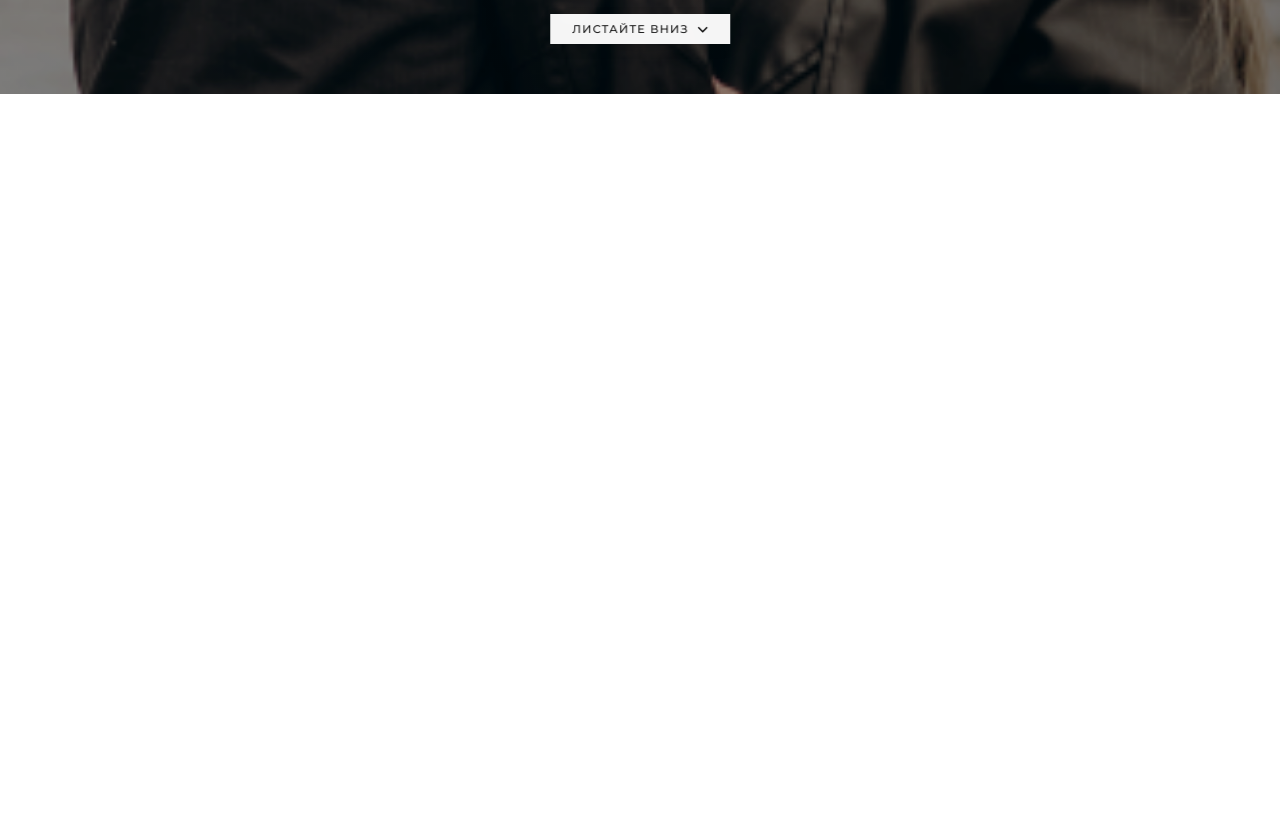
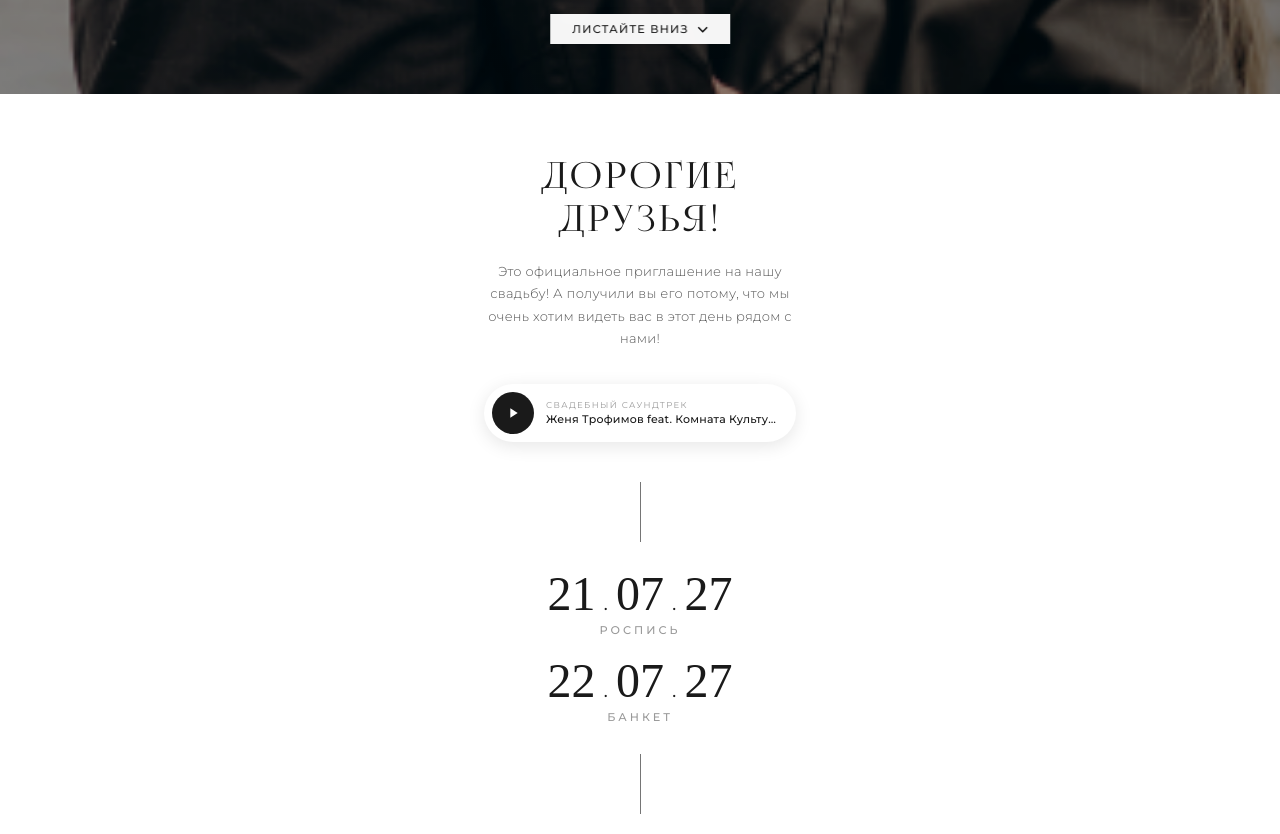
Before and after one commit to wedding-love/Dmitry-Anna-22.07.2027, a plain HTML site: page index.html in a window 1280 px wide. Shown: the part 706-1540 px from the top of the page. Before the commit the page ends 800 px from the top, so only its background shows below. Drawn offline with nearby package versions, Linux system fonts and the light colour scheme.

Commit message:
Update index.html

```diff
--- a/index.html
+++ b/index.html
@@ -36,7 +36,6 @@
             width: 100%;
             overflow-x: hidden;
             scroll-behavior: smooth;
-            height: 100%;
         }
 
         body {
@@ -44,46 +43,34 @@
             background-color: #ffffff;
         }
 
-        /* ============ ОБЩИЕ КЛАССЫ АНИМАЦИИ ============ */
+        /* ============ АНИМАЦИИ (НОВАЯ ЛОГИКА) ============ */
         .anim-fade-up {
             opacity: 0;
             transform: translateY(40px);
             transition: opacity 1.5s cubic-bezier(0.25, 0.8, 0.4, 1), transform 1.5s cubic-bezier(0.25, 0.8, 0.4, 1);
         }
-        .anim-fade-up.visible {
-            opacity: 1;
-            transform: translateY(0);
-        }
+        .anim-fade-up.visible { opacity: 1; transform: translateY(0); }
 
         .anim-fade-left {
             opacity: 0;
             transform: translateX(-40px);
             transition: opacity 1.5s cubic-bezier(0.25, 0.8, 0.4, 1), transform 1.5s cubic-bezier(0.25, 0.8, 0.4, 1);
         }
-        .anim-fade-left.visible {
-            opacity: 1;
-            transform: translateX(0);
-        }
+        .anim-fade-left.visible { opacity: 1; transform: translateX(0); }
 
         .anim-fade-right {
             opacity: 0;
             transform: translateX(40px);
             transition: opacity 1.5s cubic-bezier(0.25, 0.8, 0.4, 1), transform 1.5s cubic-bezier(0.25, 0.8, 0.4, 1);
         }
-        .anim-fade-right.visible {
-            opacity: 1;
-            transform: translateX(0);
-        }
+        .anim-fade-right.visible { opacity: 1; transform: translateX(0); }
 
         .anim-scale {
             opacity: 0;
-            transform: scale(0.9);
+            transform: scale(0.95);
             transition: opacity 1.5s ease, transform 1.5s ease;
         }
-        .anim-scale.visible {
-            opacity: 1;
-            transform: scale(1);
-        }
+        .anim-scale.visible { opacity: 1; transform: scale(1); }
 
         /* ============ ПЕРВЫЙ ЭКРАН ============ */
         .first-screen {
@@ -92,14 +79,13 @@
             height: 100vh;
             height: 100dvh;
             overflow: hidden;
-            background-color: #f5f0eb; /* Светлый фон как во втором примере */
+            background-color: #ffffff;
         }
 
         .photo-bg {
             position: absolute;
             top: 0; left: 0;
             width: 100%; height: 100%;
-            /* Замените путь к фото на актуальный */
             background-image: url('Захват20261123225728.pngыфцвфа - Дима Колесов.png');
             background-size: cover;
             background-position: center 30%;
@@ -149,11 +135,10 @@
             z-index: 10;
         }
         .names-lines { display: flex; flex-direction: column; align-items: flex-start; gap: 0.1rem; }
-
         .name-line {
             font-family: 'Lighthaus', 'Quicksand', sans-serif;
             font-weight: 300;
-            font-size: clamp(2.5rem, 6vw, 4.2rem);
+            font-size: 4.2rem;
             letter-spacing: 5px;
             text-transform: uppercase;
             color: #ffffff;
@@ -171,7 +156,7 @@
             top: 52%;
             transform: translateY(-50%) scale(0.9);
             font-family: 'Cormorant Garamond', serif;
-            font-size: clamp(4rem, 10vw, 9.5rem);
+            font-size: 9.5rem;
             font-style: italic;
             color: rgba(255,255,255,0.12);
             pointer-events: none;
@@ -208,15 +193,20 @@
         .scroll-down:hover { background: white; transform: translateX(-50%) scale(1.02); box-shadow: 0 6px 16px rgba(0,0,0,0.2); }
         .arrow-icon-svg { margin-left: 8px; width: 11px; height: 11px; stroke: #1a1a1a; }
 
-        /* ============ ОБЩИЕ СЕКЦИИ ============ */
+        /* ============ ОБЩИЕ ЭКРАНЫ ============ */
         section {
             width: 100%;
             background: #ffffff;
             padding: 60px 20px;
-            overflow: hidden; /* Важно для анимаций вылета */
+            overflow: hidden;
         }
 
-        .container { text-align: center; max-width: 450px; margin: 0 auto; }
+        .invitation-container { text-align: center; max-width: 400px; margin: 0 auto; }
+
+        .line { width: 1px; background: #1a1a1a; height: 60px; margin: 0 auto; opacity: 0; transform: scaleY(0); transition: opacity 2.5s cubic-bezier(0.2,0.9,0.3,1.1), transform 2.5s cubic-bezier(0.2,0.9,0.3,1.1); }
+        .line-top { margin-bottom: 30px; transform-origin: top; }
+        .line-bottom { margin-top: 30px; margin-bottom: 50px; transform-origin: bottom; }
+        .line.visible { opacity: 0.6; transform: scaleY(1); }
 
         /* Типографика */
         .h-title {
@@ -242,24 +232,10 @@
             margin: 0 auto 35px;
         }
 
-        .line {
-            width: 1px;
-            background: #1a1a1a;
-            height: 60px;
-            margin: 0 auto;
-            opacity: 0;
-            transform: scaleY(0);
-            transition: opacity 2.5s cubic-bezier(0.2,0.9,0.3,1.1), transform 2.5s cubic-bezier(0.2,0.9,0.3,1.1);
-        }
-        .line-top { margin-bottom: 30px; transform-origin: top; }
-        .line-bottom { margin-top: 30px; margin-bottom: 50px; transform-origin: bottom; }
-        .line.visible { opacity: 0.6; transform: scaleY(1); }
-
-        /* ============ ПРИГЛАШЕНИЕ И КАЛЕНДАРЬ ============ */
+        /* Даты */
         .dates-row { display: flex; flex-direction: column; gap: 22px; align-items: center; margin: 5px 0 10px; }
         .date-item { display: flex; flex-direction: column; align-items: center; }
         .date-block { display: flex; flex-direction: row; justify-content: center; align-items: baseline; gap: 5px; }
-
         .date-number {
             font-family: 'Bodoni Moda', 'Playfair Display', serif;
             font-size: clamp(2.4rem, 5.5vw, 3rem);
@@ -270,12 +246,9 @@
         }
         .from-left-1, .from-left-2 { transform: translateX(-100px); transition: opacity 2.5s cubic-bezier(0.2,0.9,0.3,1.1), transform 2.5s cubic-bezier(0.2,0.9,0.3,1.1); }
         .from-right { transform: translateX(100px); transition: opacity 2.5s cubic-bezier(0.2,0.9,0.3,1.1), transform 2.5s cubic-bezier(0.2,0.9,0.3,1.1); }
-
         .dot { font-size: 1.3rem; color: #1a1a1a; margin: 0 3px; opacity: 0; transition: opacity 2s ease; }
-
         .date-number.visible { opacity: 1; transform: translateX(0); }
         .dot.visible { opacity: 1; }
-
         .date-label {
             font-family: 'Montserrat', sans-serif;
             font-size: 0.7rem;
@@ -289,6 +262,7 @@
         }
         .date-label.visible { opacity: 1; }
 
+        /* Календари */
         .calendar-pair {
             display: flex;
             flex-direction: column;
@@ -305,7 +279,6 @@
             transition: opacity 3.5s cubic-bezier(0.16,1,0.3,1.1), transform 3.5s cubic-bezier(0.16,1,0.3,1.1);
         }
         .calendar-section.visible { opacity: 1; transform: translateY(0); }
-
         .calendar-label { font-family: 'Pinyon Script', cursive; font-size: 1.4rem; color: #555; margin-bottom: 8px; }
         .calendar-month { font-family: 'Bodoni Moda', 'Playfair Display', serif; font-size: 1.1rem; text-transform: uppercase; letter-spacing: 4px; margin-bottom: 18px; }
         .calendar-grid { display: grid; grid-template-columns: repeat(7,1fr); gap: 12px 6px; }
@@ -380,7 +353,6 @@
             position: absolute;
             top: 0; left: 0;
             width: 100%; height: 100%;
-            /* Замените путь к фото */
             background-image: url('1.jpgыувапуык - Дима Колесов.jpg');
             background-size: cover;
             background-position: center;
@@ -407,7 +379,6 @@
             transition: opacity 3s cubic-bezier(0.16,1,0.3,1.1), transform 3s cubic-bezier(0.16,1,0.3,1.1);
         }
         .btn-maps:hover { background: #333; }
-
         .location-section.visible .location-bg { opacity: 1; }
         .location-section.visible .icon-scene { opacity: 1; transform: scale(1); }
         .location-section.visible .venue-name { opacity: 1; transform: translateY(0); }
@@ -427,7 +398,6 @@
             transition: opacity 1.5s ease, transform 1.5s ease;
         }
         .timeline-day-title.visible { opacity: 1; transform: translateY(0); }
-
         .timeline-list { margin: 10px 0 20px; }
         .timeline-item { margin: 22px 0; opacity: 0; transition: opacity 0.8s cubic-bezier(0.2,0.9,0.3,1.1), transform 0.8s cubic-bezier(0.2,0.9,0.3,1.1); }
         .timeline-item.slide-left { transform: translateX(-40px); }
@@ -524,9 +494,9 @@
         .name-item { font-family: 'Lighthaus', 'Quicksand', sans-serif; font-weight: 300; font-size: 46px; text-transform: uppercase; letter-spacing: 5px; line-height: 1.1; color: #121212; }
         .ampersand-item { font-family: 'Cormorant Garamond', serif; font-style: italic; font-size: 38px; font-weight: 400; color: #121212; margin: 12px 0; }
 
-        /* ============ АНКЕТА ============ */
+        /* ============ АНКЕТА ГОСТЯ (Вернуто выравнивание по левому краю для формы) ============ */
         .rsvp-container { max-width: 500px; margin: 0 auto; background: #ffffff; padding: 0; }
-        .form-group { margin-bottom: 28px; }
+        .form-group { margin-bottom: 28px; text-align: left; }
         .form-group > label {
             display: block; font-family: 'Montserrat', sans-serif; font-size: 13px; font-weight: 500;
             letter-spacing: 0.5px; margin-bottom: 12px; color: #1a1a1a; line-height: 1.5;
@@ -560,6 +530,11 @@
         .contact-info a:hover { color: #6B705C; }
         .contacts-divider { width: 1px; height: 50px; background-color: #d0d0d0; margin: 0 auto 35px; }
         .contacts-copyright { font-family: 'Montserrat', sans-serif; font-size: 10px; letter-spacing: 1.5px; color: #aaa; text-transform: uppercase; }
+
+        /* Анимации заголовков */
+        .title, .description-text { opacity: 0; transform: translateY(50px); transition: opacity 2.5s cubic-bezier(0.2,0.9,0.3,1.1), transform 2.5s cubic-bezier(0.2,0.9,0.3,1.1); }
+        .title { margin-bottom: 20px; }
+        .title.visible, .description-text.visible { opacity: 1; transform: translateY(0); }
 
         /* Медиа запросы */
         @media (max-width: 768px) {
@@ -606,10 +581,10 @@
 <!-- ПРИГЛАШЕНИЕ -->
 <section class="second-screen" id="secondScreen">
     <div class="invitation-container">
-        <h1 class="h-title anim-fade-up">ДОРОГИЕ<br>ДРУЗЬЯ!</h1>
-        <p class="b-text anim-fade-up">Это официальное приглашение на нашу свадьбу! А получили вы его потому, что мы очень хотим видеть вас в этот день рядом с нами!</p>
+        <h1 class="title h-title anim-fade-up">ДОРОГИЕ<br>ДРУЗЬЯ!</h1>
+        <p class="description-text b-text anim-fade-up">Это официальное приглашение на нашу свадьбу! А получили вы его потому, что мы очень хотим видеть вас в этот день рядом с нами!</p>
 
-        <!-- МУЗЫКА -->
+        <!-- МУЗЫКА ПОД ТЕКСТОМ -->
         <div class="music-player" id="musicPlayer">
             <button class="music-toggle" id="musicToggle" aria-label="Включить музыку">
                 <svg class="icon-play" viewBox="0 0 24 24"><path d="M8 5v14l11-7z"/></svg>
@@ -903,8 +878,6 @@
             entries.forEach(entry => {
                 if (entry.isIntersecting) {
                     entry.target.classList.add('visible');
-                    // Опционально: можно отключить наблюдение после появления
-                    // fadeObserver.unobserve(entry.target);
                 }
             });
         }, { threshold: 0.15 });
@@ -921,7 +894,7 @@
             new IntersectionObserver((entries) => {
                 entries.forEach(entry => {
                     if (entry.isIntersecting) {
-                        // Запускаем последовательность вручную, как в референсе
+                        // Запускаем последовательность вручную
                         document.querySelector('.line-top')?.classList.add('visible');
                         setTimeout(() => document.querySelectorAll('.date-number').forEach(el => el.classList.add('visible')), 300);
                         setTimeout(() => document.querySelectorAll('.dot').forEach(el => el.classList.add('visible')), 600);
```
